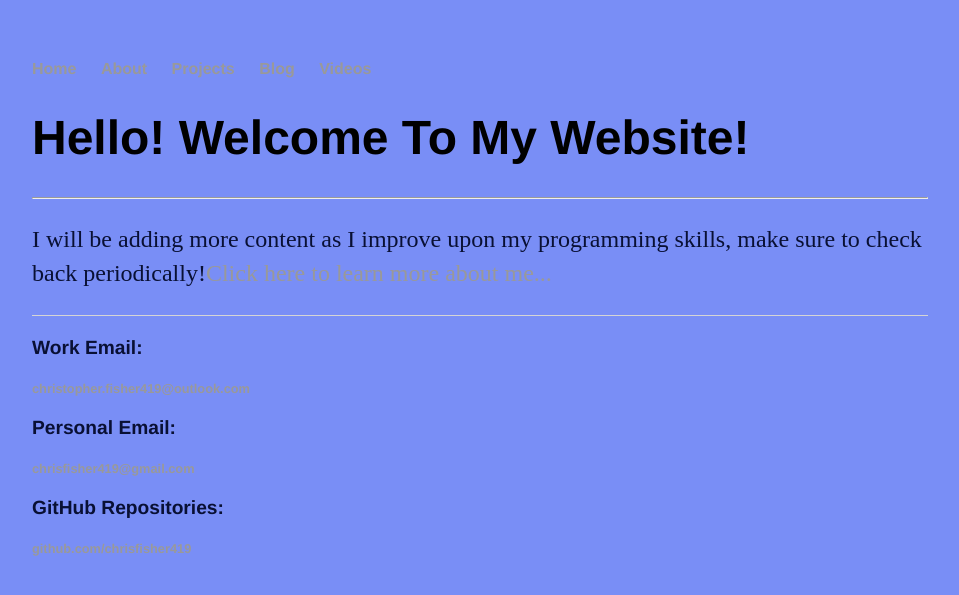
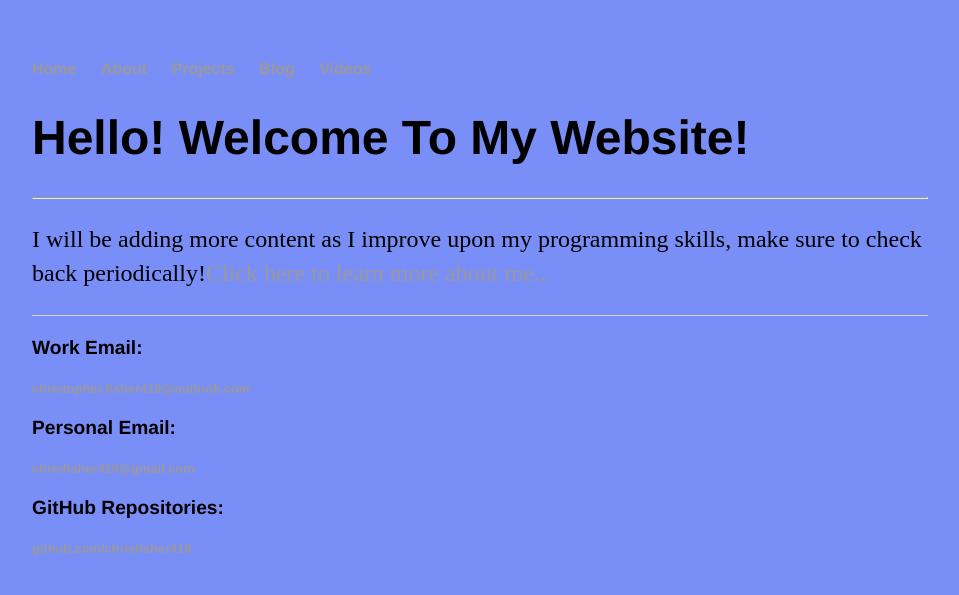
Before and after one commit to chrisfisher419/chrisfisher419.github.io, a Jekyll site: the page built from index.html, in a window 1280 px wide. Shown: the top 595 px of the page, without its empty margins (160-1119 px from the left). Built offline with Jekyll 4.4.1, drawn with Linux system fonts in a browser that asks for light colours.

Commit message:
Update default.html

```diff
--- a/_layouts/default.html
+++ b/_layouts/default.html
@@ -5,19 +5,7 @@
 			<!-- link to main stylesheet -->
 			<link rel="stylesheet" type="text/css" href="/css/main.css">
 			{% include analytics.html %}
-			<style>
 
-h1 {
-    color: #0A2299#;
-}
-
-p {
-    color: #091034;
-}
-				li{
-					color: black;
-				}
-</style>
 		</head>
 		<body>
 			<nav>
```
